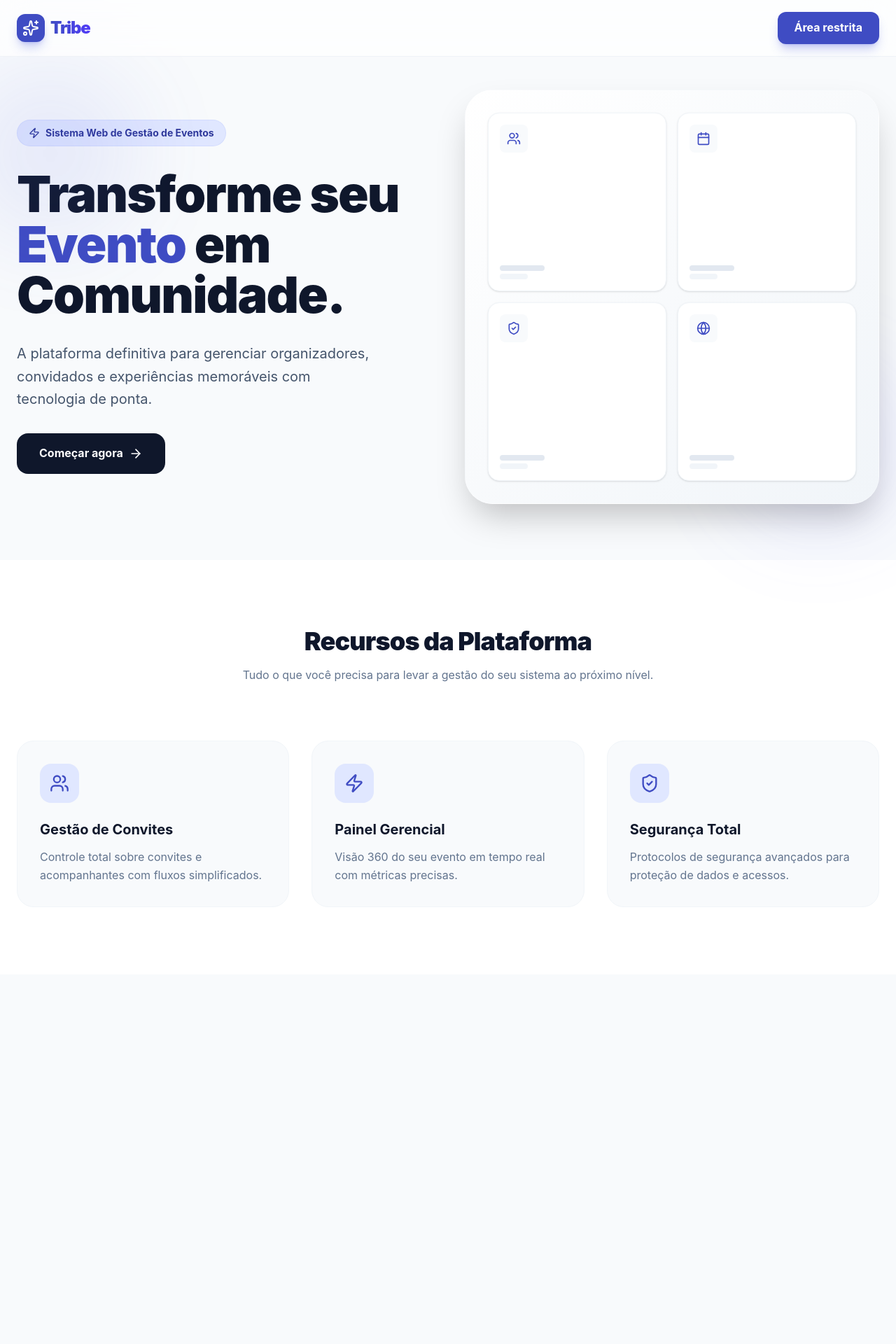
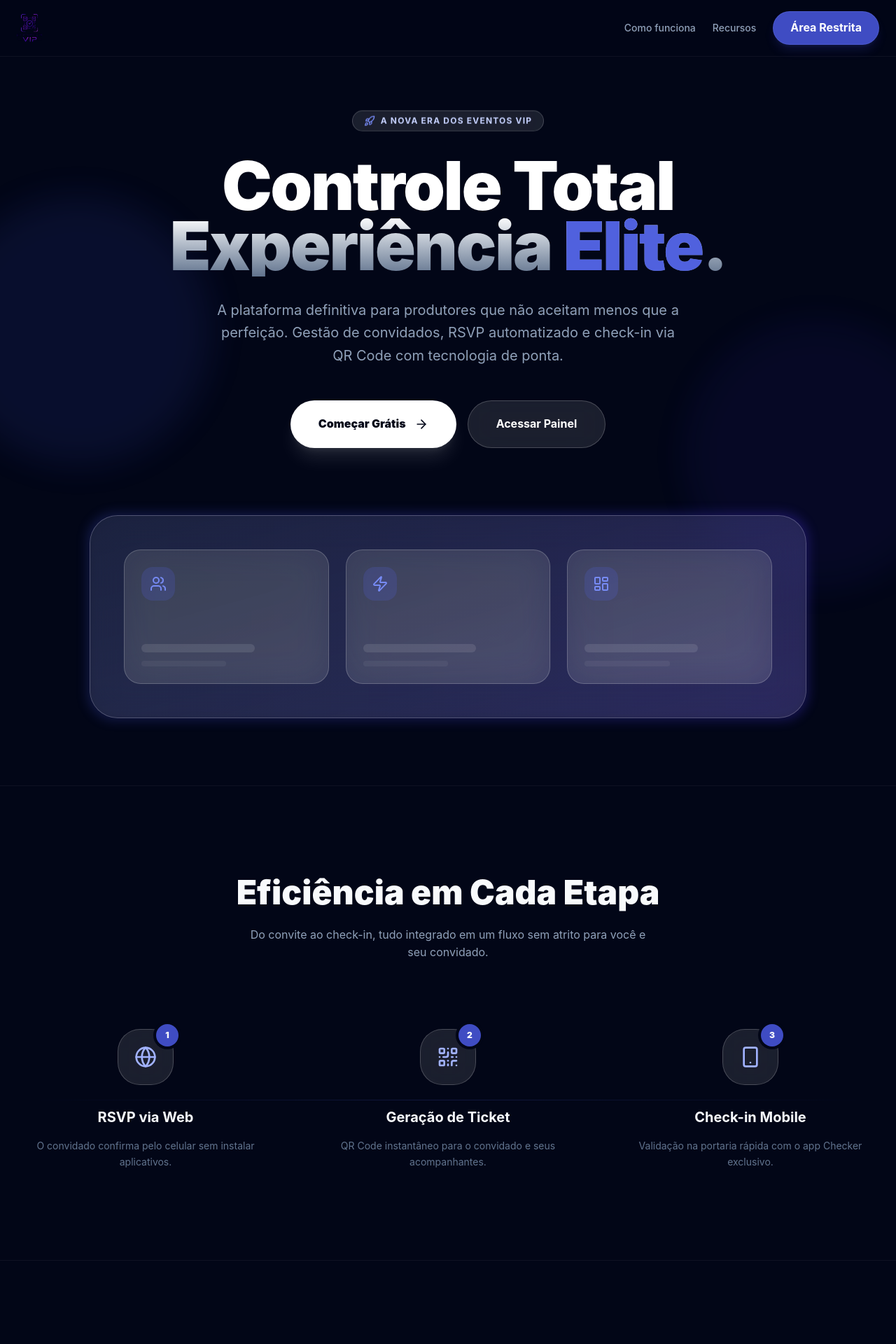
Before and after one commit to luizralmeida/tribe-system-monorepo, a Vue app in the folder apps/tribe-front/: page / in a window 1280 px wide. Shown: the top 1920 px of the page at 70% size. Before the commit the page ends 1392 px from the top, so only its background shows below. Built offline with nearby package versions, Linux system fonts and the light colour scheme; the HTML template or start-up script is replaced by a standard one.

Commit message:
refactor: landing page rebrand

```diff
--- a/apps/tribe-front/src/pages/LandingPage.vue
+++ b/apps/tribe-front/src/pages/LandingPage.vue
@@ -2,117 +2,258 @@
 import { useRouter } from 'vue-router';
 import {
   Users,
-  Calendar,
   ShieldCheck,
   ArrowRight,
-  Sparkles,
   Zap,
-  Globe
+  Globe,
+  Rocket,
+  QrCode,
+  Smartphone,
+  LayoutDashboard,
+  CheckCircle2
 } from 'lucide-vue-next';
+import fullLogo from '@/assets/full-logo.svg';
 
 const router = useRouter();
 
 const navigateToRestrictedArea = () => {
   router.push({ name: 'restrictedArea' });
 };
+
+const features = [
+  {
+    title: 'RSVP Inteligente',
+    desc: 'O convidado confirma presença em segundos via web, sem baixar nada.',
+    icon: CheckCircle2
+  },
+  {
+    title: 'Acesso via QR Code',
+    desc: 'Check-in ultra-rápido e seguro com validação individual por convidado.',
+    icon: QrCode
+  },
+  {
+    title: 'Dashboard Organizador',
+    desc: 'Visão 360° em tempo real de quem já chegou e quem falta no seu evento.',
+    icon: LayoutDashboard
+  },
+  {
+    title: 'App Checker',
+    desc: 'Equipe de portaria equipada com scanner mobile eficiente.',
+    icon: Smartphone
+  },
+  {
+    title: 'Gestão de Acompanhantes',
+    desc: 'Controle completo de dependentes vinculados ao convidado principal.',
+    icon: Users
+  },
+  {
+    title: 'Segurança de Elite',
+    desc: 'Controle de acesso granular (RBAC) para produtores e checkers.',
+    icon: ShieldCheck
+  }
+];
+
+const audiences = [
+  { name: 'Produtores de Eventos', desc: 'Controle total e profissionalismo.' },
+  { name: 'Casas Noturnas', desc: 'Entrada rápida e sem filas.' },
+  { name: 'Eventos Sociais', desc: 'Elegância e organização impecável.' },
+  { name: 'Promoters', desc: 'Gestão ágil de listas exclusivas.' }
+];
 </script>
 
 <template>
-  <div class="min-h-screen bg-slate-50 dark:bg-slate-950 text-slate-900 dark:text-slate-50 transition-colors duration-500 overflow-x-hidden">
+  <div class="min-h-screen bg-[#020617] text-slate-50 selection:bg-primary-500/30 overflow-x-hidden font-sans">
     <!-- Navigation -->
-    <nav class="fixed top-0 w-full z-50 bg-white/70 dark:bg-slate-900/70 backdrop-blur-xl border-b border-slate-200/50 dark:border-slate-800/50 transition-all duration-300">
+    <nav class="fixed top-0 w-full z-50 bg-[#020617]/80 backdrop-blur-xl border-b border-white/5">
       <div class="max-w-7xl mx-auto px-6 h-20 flex items-center justify-between">
-        <div class="flex items-center gap-2 group cursor-pointer">
-          <div class="w-10 h-10 bg-primary-600 rounded-xl flex items-center justify-center shadow-lg shadow-primary-500/30 group-hover:scale-110 transition-transform">
-            <Sparkles class="text-white w-6 h-6" />
-          </div>
-          <span class="text-2xl font-black tracking-tighter bg-clip-text text-transparent bg-gradient-to-r from-primary-600 to-indigo-600">Tribe</span>
+        <div class="flex items-center group cursor-pointer">
+          <img :src="fullLogo" alt="Presença VIP" class="h-10 w-auto transition-transform group-hover:scale-105" />
         </div>
 
-        <div class="flex items-center gap-4">
+        <div class="flex items-center gap-6">
+          <a href="#funciona" class="hidden md:block text-sm font-medium text-slate-400 hover:text-white transition-colors">Como funciona</a>
+          <a href="#recursos" class="hidden md:block text-sm font-medium text-slate-400 hover:text-white transition-colors">Recursos</a>
           <button
             @click="navigateToRestrictedArea"
-            class="px-6 py-2.5 bg-primary-600 text-white font-bold rounded-xl shadow-lg shadow-primary-500/30 hover:bg-primary-700 hover:-translate-y-0.5 transition-all active:scale-95"
+            class="px-6 py-2.5 bg-primary-600 hover:bg-primary-500 text-white font-bold rounded-full shadow-lg shadow-primary-600/20 transition-all active:scale-95 border border-primary-400/20"
           >
-            Área restrita
+            Área Restrita
           </button>
         </div>
       </div>
     </nav>
 
     <!-- Hero Section -->
-    <main class="pt-32 pb-20 px-6">
-      <div class="max-w-7xl mx-auto grid lg:grid-cols-2 gap-12 items-center">
-        <div class="space-y-8 relative">
-          <!-- Decorative Glow -->
-          <div class="absolute -top-20 -left-20 w-64 h-64 bg-primary-500/20 rounded-full blur-3xl animate-pulse"></div>
+    <section class="relative pt-40 pb-24 px-6">
+      <!-- Background Glows -->
+      <div class="absolute top-1/4 -left-20 w-96 h-96 bg-primary-600/20 rounded-full blur-[120px] animate-glow"></div>
+      <div class="absolute bottom-1/4 -right-20 w-96 h-96 bg-indigo-600/10 rounded-full blur-[120px] animate-glow" style="animation-delay: -2s"></div>
 
-          <div class="inline-flex items-center gap-2 px-4 py-2 rounded-full bg-primary-100 dark:bg-primary-900/30 text-primary-700 dark:text-primary-300 text-sm font-bold border border-primary-200/50 dark:border-primary-800/50">
-            <Zap class="w-4 h-4" />
-            <span>Sistema Web de Gestão de Eventos</span>
-          </div>
-
-          <h1 class="text-6xl lg:text-7xl font-black tracking-tight leading-none">
-            Transforme seu <br/>
-            <span class="text-primary-600">Evento</span> em <br/>
-            Comunidade.
-          </h1>
-
-          <p class="text-xl text-slate-600 dark:text-slate-400 max-w-lg leading-relaxed">
-            A plataforma definitiva para gerenciar organizadores, convidados e experiências memoráveis com tecnologia de ponta.
-          </p>
-
-          <div class="flex flex-wrap gap-4">
-            <button class="px-8 py-4 bg-slate-900 dark:bg-slate-50 text-white dark:text-slate-900 font-bold rounded-2xl flex items-center gap-2 hover:opacity-90 transition-all group">
-              Começar agora
-              <ArrowRight class="w-5 h-5 group-hover:translate-x-1 transition-transform" />
-            </button>
-          </div>
+      <div class="max-w-7xl mx-auto relative z-10 flex flex-col items-center text-center">
+        <div class="inline-flex items-center gap-2 px-4 py-1.5 rounded-full glass mb-8 animate-float">
+          <Rocket class="w-4 h-4 text-primary-400" />
+          <span class="text-xs font-bold uppercase tracking-widest text-primary-200">A nova era dos eventos VIP</span>
         </div>
 
-        <div class="relative">
-          <!-- Abstract Visual/Dashboard Preview Placeholder -->
-          <div class="relative z-10 p-8 rounded-[2.5rem] bg-gradient-to-br from-white to-slate-100 dark:from-slate-800 dark:to-slate-900 shadow-2xl border border-white/20 dark:border-slate-700/50 backdrop-blur-xl">
-             <div class="grid grid-cols-2 gap-4">
-                <div v-for="i in 4" :key="i" class="aspect-square rounded-2xl bg-white dark:bg-slate-800 shadow-sm border border-slate-100 dark:border-slate-700 p-4 flex flex-col justify-between group hover:border-primary-500 transition-colors">
-                   <div class="w-10 h-10 rounded-lg bg-slate-50 dark:bg-slate-700 flex items-center justify-center">
-                      <component :is="[Users, Calendar, ShieldCheck, Globe][i-1]" class="w-5 h-5 text-primary-600" />
-                   </div>
-                   <div class="space-y-1">
-                      <div class="h-2 w-16 bg-slate-200 dark:bg-slate-700 rounded-full"></div>
-                      <div class="h-2 w-10 bg-slate-100 dark:bg-slate-600 rounded-full"></div>
+        <h1 class="text-6xl md:text-8xl font-black tracking-tight leading-[0.9] mb-8 bg-clip-text text-transparent bg-gradient-to-b from-white via-white to-slate-500">
+          Controle Total <br/>
+          Experiência <span class="text-primary-500">Elite</span>.
+        </h1>
+
+        <p class="text-lg md:text-xl text-slate-400 max-w-2xl leading-relaxed mb-12">
+          A plataforma definitiva para produtores que não aceitam menos que a perfeição. Gestão de convidados, RSVP automatizado e check-in via QR Code com tecnologia de ponta.
+        </p>
+
+        <div class="flex flex-col sm:flex-row gap-4">
+          <button class="px-10 py-5 bg-white text-slate-950 font-black rounded-full flex items-center gap-3 hover:scale-105 transition-all shadow-xl shadow-white/10 group">
+            Começar Grátis
+            <ArrowRight class="w-5 h-5 group-hover:translate-x-1 transition-transform" />
+          </button>
+          <button @click="navigateToRestrictedArea" class="px-10 py-5 glass hover:bg-white/10 text-white font-bold rounded-full transition-all">
+            Acessar Painel
+          </button>
+        </div>
+
+        <!-- Hero UI Preview -->
+        <div class="mt-24 w-full max-w-5xl relative group">
+          <div class="absolute -inset-1 bg-gradient-to-r from-primary-600 to-indigo-600 rounded-[2.5rem] blur opacity-25 group-hover:opacity-40 transition duration-1000"></div>
+          <div class="relative glass rounded-[2.5rem] overflow-hidden">
+             <div class="p-8 md:p-12 bg-gradient-to-br from-slate-900/50 to-transparent">
+                <div class="grid md:grid-cols-3 gap-6">
+                   <div v-for="i in 3" :key="i" class="h-48 glass rounded-3xl p-6 flex flex-col justify-between border-white/5">
+                      <div class="w-12 h-12 rounded-2xl bg-primary-500/20 flex items-center justify-center">
+                         <component :is="[Users, Zap, LayoutDashboard][i-1]" class="w-6 h-6 text-primary-400" />
+                      </div>
+                      <div class="space-y-3">
+                         <div class="h-3 w-2/3 bg-white/10 rounded-full"></div>
+                         <div class="h-2 w-1/2 bg-white/5 rounded-full"></div>
+                      </div>
                    </div>
                 </div>
              </div>
           </div>
-          <!-- Background Decoration -->
-          <div class="absolute -bottom-10 -right-10 w-64 h-64 bg-indigo-500/20 rounded-full blur-3xl animate-pulse delay-700"></div>
         </div>
       </div>
-    </main>
+    </section>
+
+    <!-- How it Works Section -->
+    <section id="funciona" class="py-32 px-6 border-y border-white/5 bg-slate-950/50">
+      <div class="max-w-7xl mx-auto">
+        <div class="text-center mb-24">
+          <h2 class="text-4xl md:text-5xl font-black mb-6">Eficiência em Cada Etapa</h2>
+          <p class="text-slate-400 max-w-xl mx-auto">Do convite ao check-in, tudo integrado em um fluxo sem atrito para você e seu convidado.</p>
+        </div>
+
+        <div class="grid md:grid-cols-3 gap-16 relative">
+          <!-- Connector Lines (Desktop) -->
+          <div class="hidden md:block absolute top-1/2 left-0 w-full h-[1px] bg-gradient-to-r from-transparent via-primary-500/20 to-transparent"></div>
+
+          <div v-for="(step, i) in [
+            { icon: Globe, title: 'RSVP via Web', desc: 'O convidado confirma pelo celular sem instalar aplicativos.' },
+            { icon: QrCode, title: 'Geração de Ticket', desc: 'QR Code instantâneo para o convidado e seus acompanhantes.' },
+            { icon: Smartphone, title: 'Check-in Mobile', desc: 'Validação na portaria rápida com o app Checker exclusivo.' }
+          ]" :key="i" class="relative flex flex-col items-center text-center">
+            <div class="w-20 h-20 rounded-[2rem] glass flex items-center justify-center mb-8 relative z-10 group-hover:scale-110 transition-transform bg-primary-900/30 border-primary-500/30">
+              <component :is="step.icon" class="w-8 h-8 text-primary-300" />
+              <div class="absolute -top-2 -right-2 w-8 h-8 rounded-full bg-primary-600 flex items-center justify-center text-xs font-black ring-4 ring-[#020617]">
+                {{ i + 1 }}
+              </div>
+            </div>
+            <h3 class="text-xl font-bold mb-4">{{ step.title }}</h3>
+            <p class="text-slate-500 text-sm leading-relaxed">{{ step.desc }}</p>
+          </div>
+        </div>
+      </div>
+    </section>
 
     <!-- Features Section -->
-    <section class="py-24 px-6 bg-white dark:bg-slate-900 transition-colors">
+    <section id="recursos" class="py-32 px-6">
       <div class="max-w-7xl mx-auto">
-        <div class="text-center space-y-4 mb-20">
-          <h2 class="text-4xl font-black tracking-tight">Recursos da Plataforma</h2>
-          <p class="text-slate-500 max-w-2xl mx-auto">Tudo o que você precisa para levar a gestão do seu sistema ao próximo nível.</p>
+        <div class="flex flex-col md:flex-row md:items-end justify-between mb-20 gap-8">
+          <div class="max-w-2xl">
+            <h2 class="text-4xl md:text-5xl font-black mb-6">Recursos Premium</h2>
+            <p class="text-slate-400 text-lg">Criado por especialistas em eventos para quem exige controle total e segurança absoluta.</p>
+          </div>
+          <button class="px-8 py-4 glass hover:bg-white/5 rounded-2xl text-sm font-bold transition-all border-white/10 shrink-0">
+            Ver todas as funções
+          </button>
         </div>
 
         <div class="grid md:grid-cols-3 gap-8">
-           <div v-for="(feature, idx) in [
-             { title: 'Gestão de Convites', desc: 'Controle total sobre convites e acompanhantes com fluxos simplificados.', icon: Users },
-             { title: 'Painel Gerencial', desc: 'Visão 360 do seu evento em tempo real com métricas precisas.', icon: Zap },
-             { title: 'Segurança Total', desc: 'Protocolos de segurança avançados para proteção de dados e acessos.', icon: ShieldCheck }
-           ]" :key="idx" class="p-8 rounded-3xl bg-slate-50 dark:bg-slate-800 border border-slate-100 dark:border-slate-700 hover:-translate-y-2 transition-all group">
-              <div class="w-14 h-14 rounded-2xl bg-primary-100 dark:bg-primary-900/30 flex items-center justify-center mb-6 group-hover:scale-110 transition-transform">
-                <component :is="feature.icon" class="w-7 h-7 text-primary-600" />
-              </div>
-              <h3 class="text-xl font-bold mb-3">{{ feature.title }}</h3>
-              <p class="text-slate-500 leading-relaxed">{{ feature.desc }}</p>
-           </div>
+          <div v-for="(feature, idx) in features" :key="idx" class="p-8 rounded-[2rem] glass-card group border-white/5">
+            <div class="w-14 h-14 rounded-2xl bg-primary-500/10 flex items-center justify-center mb-8 group-hover:scale-110 transition-transform">
+              <component :is="feature.icon" class="w-7 h-7 text-primary-400" />
+            </div>
+            <h3 class="text-xl font-bold mb-4">{{ feature.title }}</h3>
+            <p class="text-slate-500 leading-relaxed text-sm">{{ feature.desc }}</p>
+          </div>
         </div>
       </div>
     </section>
+
+    <!-- Audience/Persona Section -->
+    <section class="py-32 px-6 bg-primary-600/5 overflow-hidden">
+      <div class="max-w-7xl mx-auto">
+        <div class="grid lg:grid-cols-2 gap-20 items-center">
+          <div class="space-y-12">
+            <h2 class="text-4xl md:text-5xl font-black leading-tight">Escolha de quem <br/> faz acontecer.</h2>
+            <div class="grid gap-8">
+              <div v-for="audience in audiences" :key="audience.name" class="flex items-start gap-5">
+                <div class="mt-1 w-6 h-6 rounded-full bg-primary-500/20 flex items-center justify-center shrink-0">
+                  <div class="w-2 h-2 rounded-full bg-primary-500"></div>
+                </div>
+                <div>
+                  <h4 class="font-bold text-lg text-white mb-1">{{ audience.name }}</h4>
+                  <p class="text-slate-400 text-sm">{{ audience.desc }}</p>
+                </div>
+              </div>
+            </div>
+          </div>
+          <div class="relative">
+             <div class="absolute -inset-20 bg-primary-600/20 rounded-full blur-[100px]"></div>
+             <div class="relative aspect-square glass rounded-[3rem] p-12 flex items-center justify-center">
+                <div class="text-center">
+                   <div class="w-24 h-24 rounded-full bg-white/5 mx-auto mb-6 flex items-center justify-center">
+                      <Sparkles class="w-10 h-10 text-primary-400 animate-pulse" />
+                   </div>
+                   <div class="text-4xl font-black mb-2">+500k</div>
+                   <div class="text-slate-500 uppercase tracking-widest text-xs font-bold">Check-ins realizados</div>
+                </div>
+             </div>
+          </div>
+        </div>
+      </div>
+    </section>
+
+    <!-- Final CTA -->
+    <section class="py-32 px-6">
+      <div class="max-w-5xl mx-auto rounded-[3rem] p-12 md:p-24 relative overflow-hidden text-center bg-gradient-to-br from-primary-600 to-indigo-700">
+        <div class="absolute inset-0 opacity-20 animate-bg-pan bg-gradient-to-r from-transparent via-white to-transparent"></div>
+        <div class="relative z-10">
+          <h2 class="text-4xl md:text-6xl font-black mb-8 text-white">Pronto para elevar o <br/> nível do seu evento?</h2>
+          <p class="text-primary-100 text-lg mb-12 max-w-xl mx-auto opacity-90">Junte-se aos melhores organizadores e garanta uma experiência única para seus convidados.</p>
+          <div class="flex flex-col sm:flex-row gap-4 justify-center">
+            <button class="px-10 py-5 bg-white text-primary-600 font-black rounded-full hover:scale-105 transition-all shadow-2xl shadow-black/20">
+              Começar Agora
+            </button>
+            <button class="px-10 py-5 bg-primary-700/50 backdrop-blur-sm border border-white/20 text-white font-bold rounded-full hover:bg-primary-700/70 transition-all">
+              Falar com Consultor
+            </button>
+          </div>
+        </div>
+      </div>
+    </section>
+
+    <!-- Footer -->
+    <footer class="py-12 px-6 border-t border-white/5 text-center">
+      <div class="max-w-7xl mx-auto">
+        <img :src="fullLogo" alt="Presença VIP" class="h-8 w-auto mx-auto mb-8 opacity-50 grayscale hover:grayscale-0 transition-all" />
+        <p class="text-slate-600 text-sm">&copy; 2026 Presença VIP. Todos os direitos reservados.</p>
+      </div>
+    </footer>
   </div>
 </template>
+
+<style scoped>
+/* Scoped styles if needed, but using Tailwind classes + style.css globals */
+</style>
--- a/apps/tribe-front/src/style.css
+++ b/apps/tribe-front/src/style.css
@@ -64,3 +64,39 @@ body {
   @apply rounded-full bg-slate-300 hover:bg-slate-400 dark:bg-slate-800 dark:hover:bg-slate-700;
   transition: background-color 0.2s;
 }
+
+@keyframes float {
+  0%, 100% { transform: translateY(0); }
+  50% { transform: translateY(-10px); }
+}
+
+@keyframes glow {
+  0%, 100% { opacity: 0.5; filter: blur(20px); }
+  50% { opacity: 0.8; filter: blur(30px); }
+}
+
+@keyframes background-pan {
+  0% { background-position: 0% 50%; }
+  100% { background-position: 100% 50%; }
+}
+
+.animate-float {
+  animation: float 6s ease-in-out infinite;
+}
+
+.animate-glow {
+  animation: glow 4s ease-in-out infinite;
+}
+
+.animate-bg-pan {
+  animation: background-pan 10s linear infinite;
+  background-size: 200% 200%;
+}
+
+.glass {
+  @apply bg-white/10 backdrop-blur-xl border border-white/20 dark:bg-slate-900/40 dark:border-slate-800/50;
+}
+
+.glass-card {
+  @apply bg-white/10 backdrop-blur-xl border border-white/20 dark:bg-slate-900/40 dark:border-slate-800/50 hover:bg-white/20 dark:hover:bg-slate-800/60 transition-all duration-300;
+}
--- a/apps/tribe-front/vite.config.ts
+++ b/apps/tribe-front/vite.config.ts
@@ -1,9 +1,15 @@
 import { defineConfig } from 'vite'
 import vue from '@vitejs/plugin-vue'
+import path from 'path'
 
 // https://vite.dev/config/
 export default defineConfig({
   plugins: [vue()],
+  resolve: {
+    alias: {
+      '@': path.resolve(__dirname, './src'),
+    },
+  },
   server: {
     host: true,
     allowedHosts: ['localhost', 'grapiest-lanita-interphalangeal.ngrok-free.dev']
```
